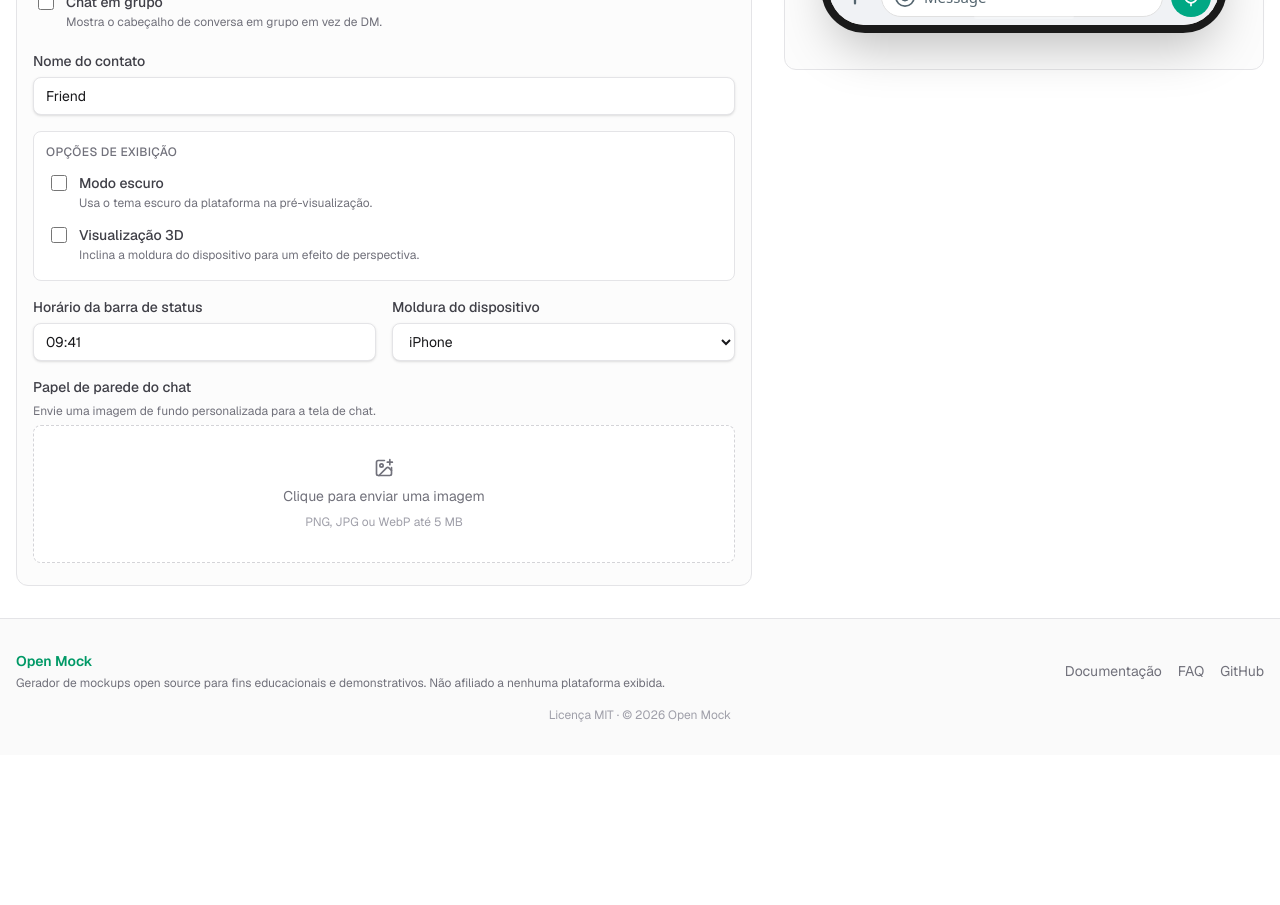
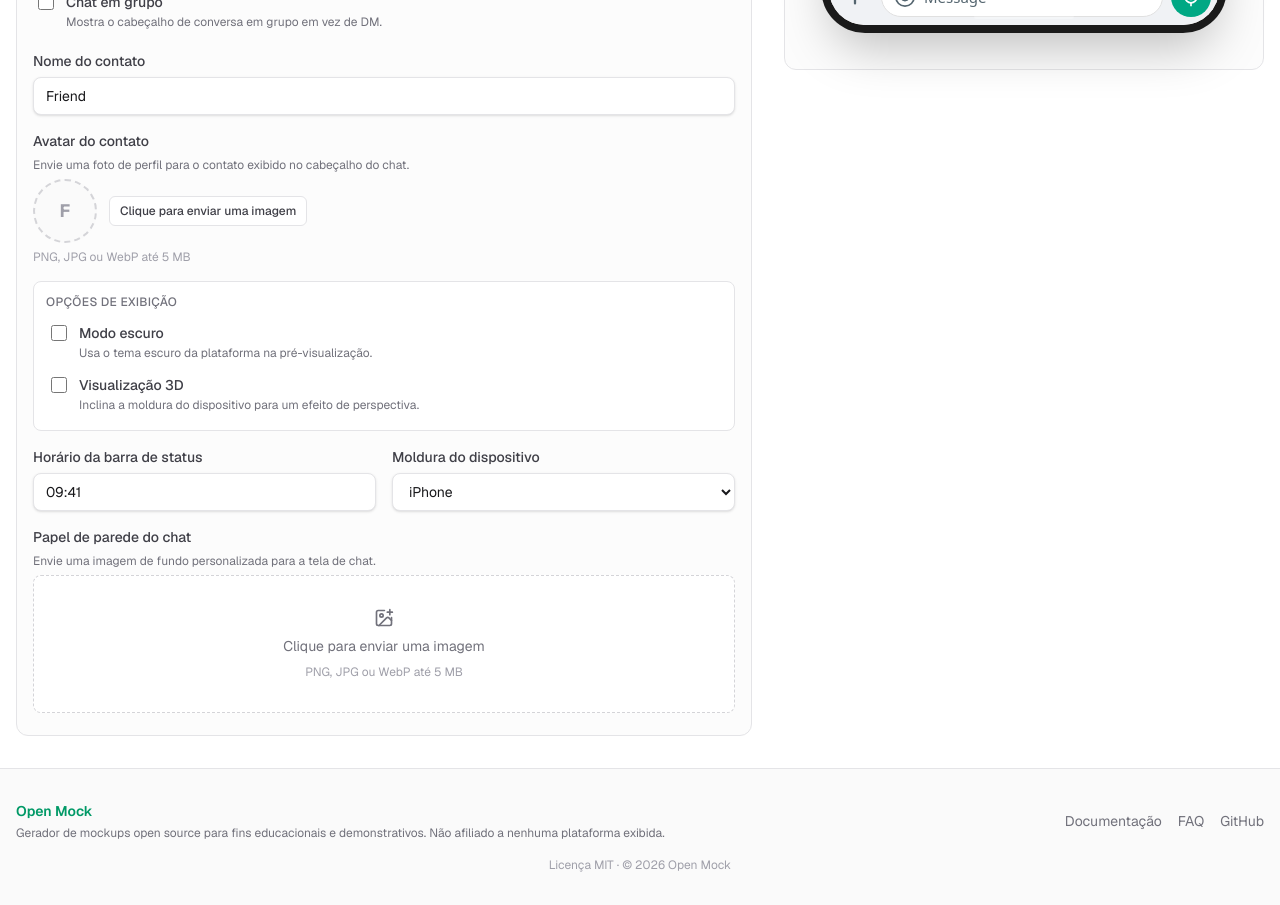
Before and after one commit to lucianodiisouza/open-mock, a Next.js app: page /pt-BR/generators/whatsapp in a window 1280 px wide. Shown: the part 1020-1925 px from the top of the page. Before the commit the page ends 1775 px from the top, so only its background shows below. Built offline with nearby package versions, Linux system fonts and the light colour scheme.

Commit message:
feat(settings): add contact avatar upload in chat settings

```diff
--- a/src/components/editor/SettingsPanel.tsx
+++ b/src/components/editor/SettingsPanel.tsx
@@ -10,6 +10,7 @@ import {
   FormSection,
 } from "@/components/ui/form";
 import { Input, Select, Textarea } from "@/components/ui/input";
+import { AvatarUploadField } from "@/components/ui/avatar-upload";
 import { ImageUploadField } from "@/components/ui/image-upload";
 
 export function SettingsPanel({ platform }: { platform: PlatformConfig }) {
@@ -84,6 +85,25 @@ function ChatSettings({ platform }: { platform: PlatformConfig }) {
           placeholder={t("contactNamePlaceholder")}
         />
       </FormField>
+
+      <AvatarUploadField
+        label={t("contactAvatar")}
+        description={t("contactAvatarDescription")}
+        value={other?.avatar ?? ""}
+        fallbackInitial={other?.name ?? "?"}
+        onChange={(dataUrl) => {
+          const updated = participants.map((p) =>
+            p.id === other?.id ? { ...p, avatar: dataUrl } : p,
+          );
+          updateParticipants(updated);
+        }}
+        onClear={() => {
+          const updated = participants.map((p) =>
+            p.id === other?.id ? { ...p, avatar: "" } : p,
+          );
+          updateParticipants(updated);
+        }}
+      />
 
       <div className="space-y-1 rounded-lg border border-zinc-200 bg-white p-3 dark:border-zinc-700 dark:bg-zinc-900">
         <p className="mb-2 text-xs font-medium uppercase tracking-wide text-zinc-500">
```
